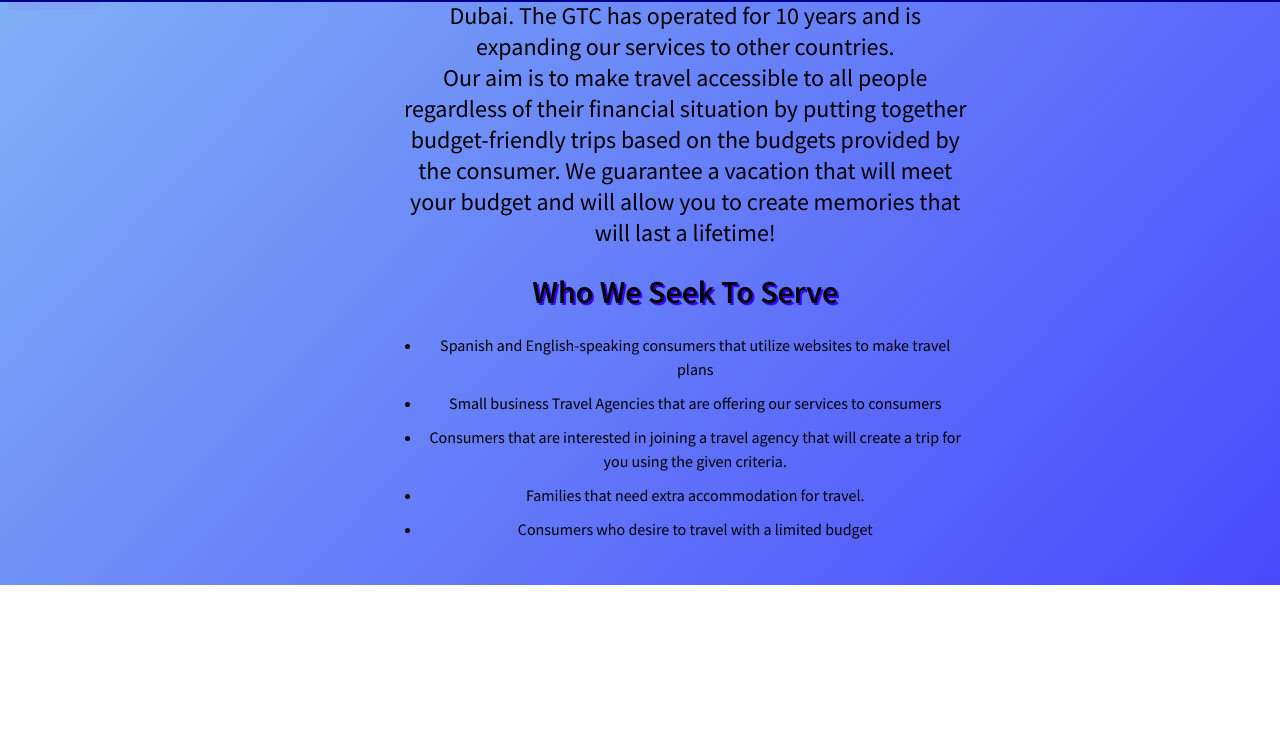
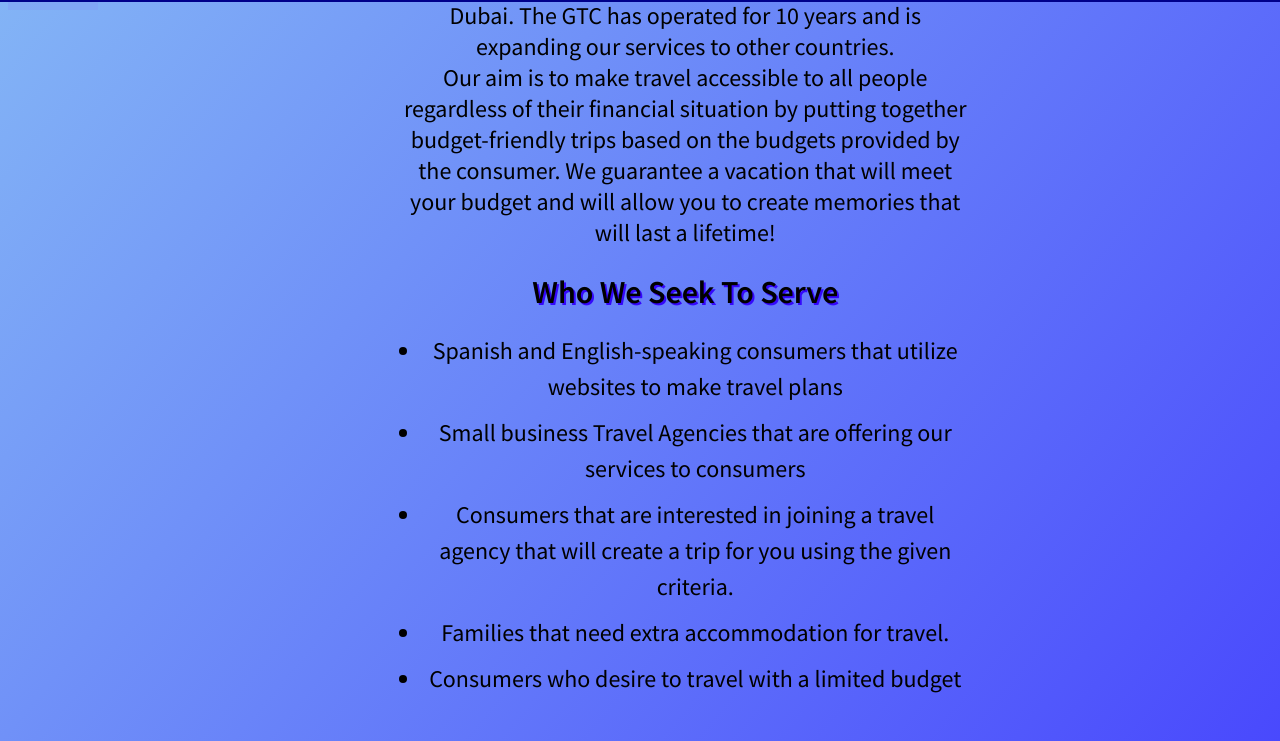
Before and after one commit to GlobeTrottersTravel/GlobetrottersTravel.github.io, a plain HTML site: page about.html in a window 1280 px wide. Shown: the part 798-1539 px from the top of the page. Before the commit the page ends 1383 px from the top, so only its background shows below. Drawn offline with Linux system fonts and the light colour scheme.

Commit message:
Update style.css

```diff
--- a/style.css
+++ b/style.css
@@ -84,11 +84,12 @@ footer {
 }
 
 .content li {
+    font-size: 18pt;
     margin-bottom: 10px; /* Adds space between list items */
     line-height: 1.5; /* Adjusts the line height for better readability */
 }
 
 .content .text-container {
     max-width: 50%; /* Limits the text content width to 50% of .content */
-    margin: auto; /* Centers the container within .content */
+    margin: 0 auto; /* Centers the container within .content */
 }
```
